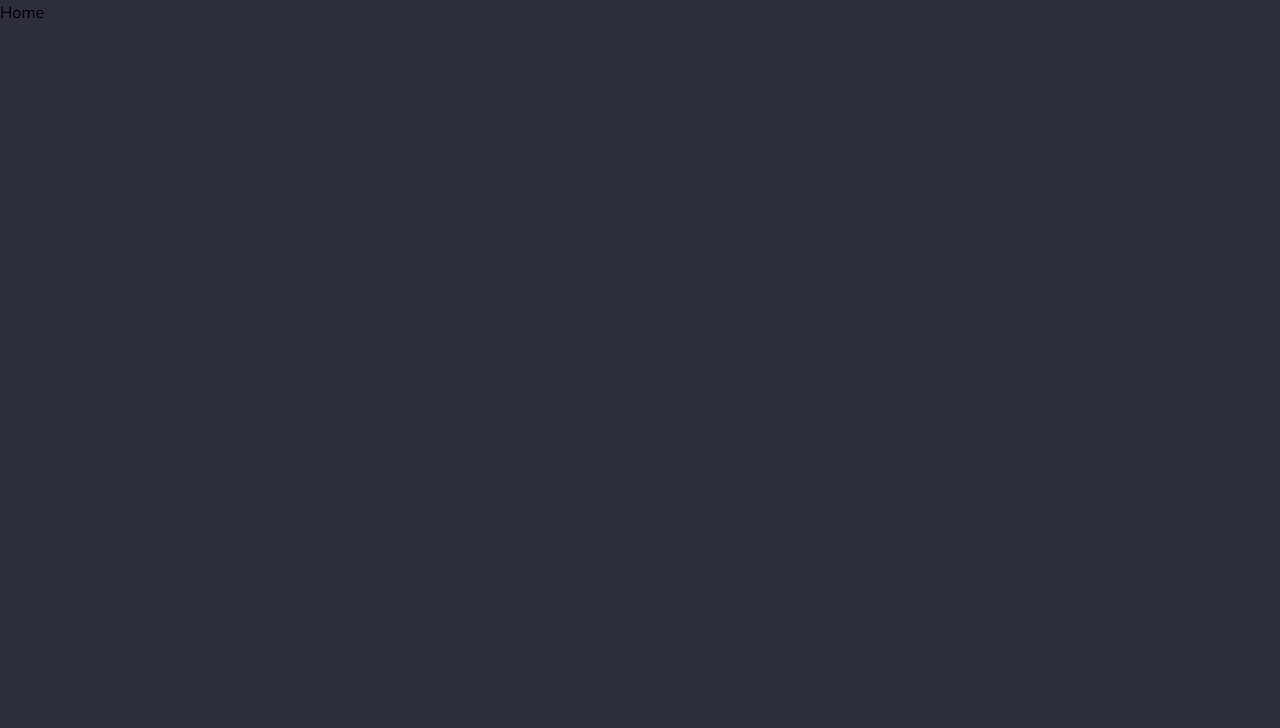
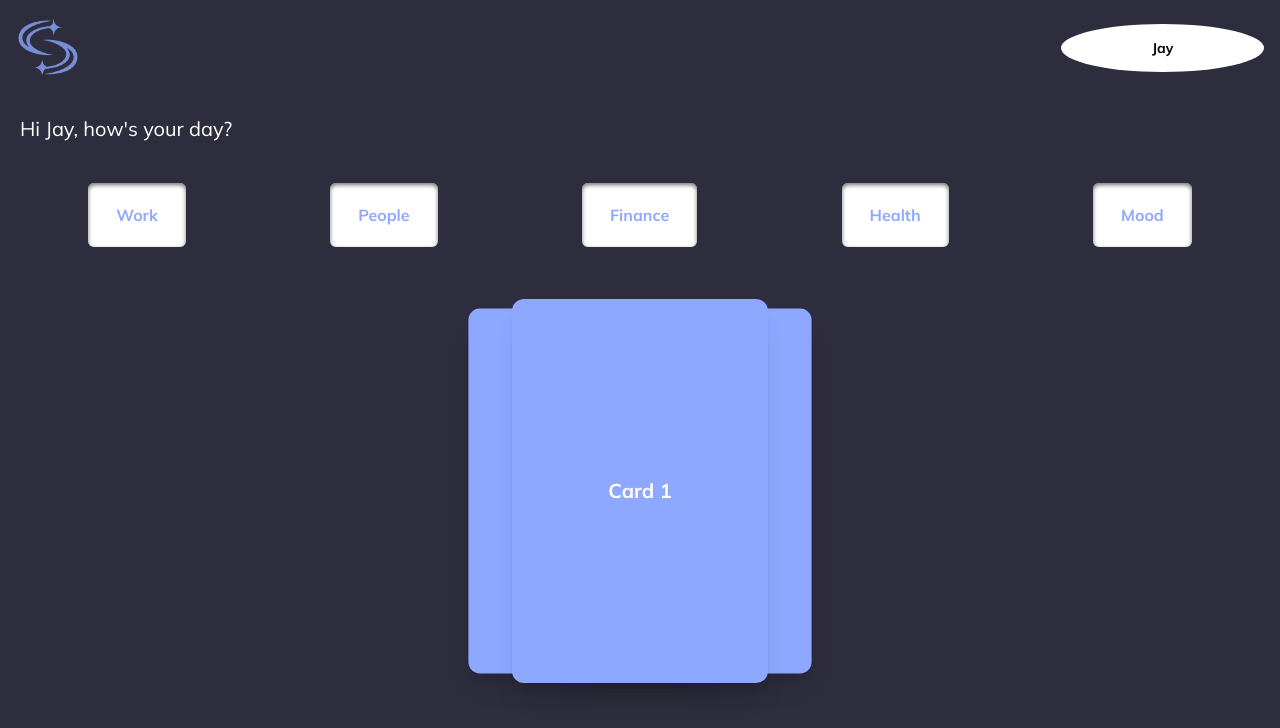
Before and after one commit to HyeongjaeJang/stella, a Next.js app: page /home in a window 1280 px wide. Shown: the top 728 px of the page. Built offline with nearby package versions, Linux system fonts and the light colour scheme.

Commit message:
initial home page design

```diff
--- a/src/app/home/page.tsx
+++ b/src/app/home/page.tsx
@@ -1,7 +1,23 @@
+"use client";
+
 import React from "react";
+import Header from "@/app/ui/home/header";
+import Buttons from "@/app/ui/home/buttons";
+import Cards from "@/app/ui/home/cards";
 
 const Home = () => {
-  return <div>Home</div>;
+  return (
+    <div className="flex flex-col">
+      <Header />
+      <div className="p-5">
+        <p className="text-xl text-white font-thin">
+          {"Hi Jay, how's your day?"}
+        </p>
+      </div>
+      <Buttons />
+      <Cards />
+    </div>
+  );
 };
 
 export default Home;
--- /dev/null
+++ b/src/app/ui/home/buttons.tsx
@@ -0,0 +1,22 @@
+import React from "react";
+
+const buttons = ["Work", "People", "Finance", "Health", "Mood"];
+
+const Buttons = () => {
+  return (
+    <div className="w-full p-5">
+      <div className="flex justify-around overflow-auto gap-2">
+        {buttons.map((button) => (
+          <div
+            key={button}
+            className="px-7 py-5 rounded-md bg-white shadow-neutral-500 shadow-inner"
+          >
+            <p className="text-button text-[1rem] font-bold">{button}</p>
+          </div>
+        ))}
+      </div>
+    </div>
+  );
+};
+
+export default Buttons;
--- /dev/null
+++ b/src/app/ui/home/cards.tsx
@@ -0,0 +1,74 @@
+import React, { useState } from "react";
+import { motion } from "framer-motion";
+
+const cards = ["Card 1", "Card 2", "Card 3", "Card 4", "Card 5"];
+
+const Cards = () => {
+  const [centerIndex, setCenterIndex] = useState(0);
+
+  const getRelativeIndex = (i: number, center: number, length: number) => {
+    let diff = i - center;
+
+    if (diff > length / 2) diff -= length;
+    if (diff < -length / 2) diff += length;
+
+    return diff;
+  };
+
+  return (
+    <div className="relative w-full flex justify-center items-center mt-8 h-96">
+      {cards.map((card, index) => {
+        const rel = getRelativeIndex(index, centerIndex, cards.length);
+
+        let x = 0;
+        let scale = 1;
+        let opacity = 1;
+        const zIndex = 10 - Math.abs(rel);
+
+        if (rel === 0) {
+          x = 0;
+          scale = 1;
+        } else if (rel === -1) {
+          x = -50;
+          scale = 0.95;
+        } else if (rel === 1) {
+          x = 50;
+          scale = 0.95;
+        } else {
+          opacity = 0;
+        }
+
+        return (
+          <motion.div
+            key={card}
+            layout
+            drag={rel === 0 ? "x" : false}
+            dragConstraints={{ left: 0, right: 0 }}
+            onDragEnd={(e, info) => {
+              if (rel === 0) {
+                if (info.offset.x < -80) {
+                  const nextIndex = (centerIndex + 1) % cards.length;
+                  setCenterIndex(nextIndex);
+                } else if (info.offset.x > 80) {
+                  const prevIndex =
+                    (centerIndex - 1 + cards.length) % cards.length;
+                  setCenterIndex(prevIndex);
+                }
+              }
+            }}
+            transition={{ type: "spring", stiffness: 300, damping: 25 }}
+            onClick={() => setCenterIndex(index)}
+            className="absolute w-64 h-96 bg-button rounded-xl text-white text-center flex items-center justify-center shadow-xl cursor-pointer"
+            style={{ zIndex, opacity }}
+            animate={{ x, scale, opacity }}
+            whileTap={{ scale: 0.98 }}
+          >
+            <h2 className="text-xl font-bold">{card}</h2>
+          </motion.div>
+        );
+      })}
+    </div>
+  );
+};
+
+export default Cards;
--- /dev/null
+++ b/src/app/ui/home/header.tsx
@@ -0,0 +1,17 @@
+import React from "react";
+import Image from "next/image";
+
+const Header = () => {
+  return (
+    <div className="flex justify-between w-full p-2">
+      <Image src="/Stella.png" alt="logo" width={80} height={80} />
+      <div className="w-1/6">
+        <p className="text-center bg-white p-3 rounded-xxl mt-4 mr-2 font-bold text-sm leading-6">
+          Jay
+        </p>
+      </div>
+    </div>
+  );
+};
+
+export default Header;
--- a/tailwind.config.ts
+++ b/tailwind.config.ts
@@ -8,6 +8,9 @@ export default {
   ],
   theme: {
     extend: {
+      borderRadius: {
+        xxl: "50%",
+      },
       colors: {
         card: "#788fd6",
         button: "#8ea8ff",
```
Also changed, not shown: src/app/lib/actions.ts (+1 -10 lines), src/app/lib/ai.ts (+1 -8 lines), src/types/types.ts (added, +17 -0 lines).
